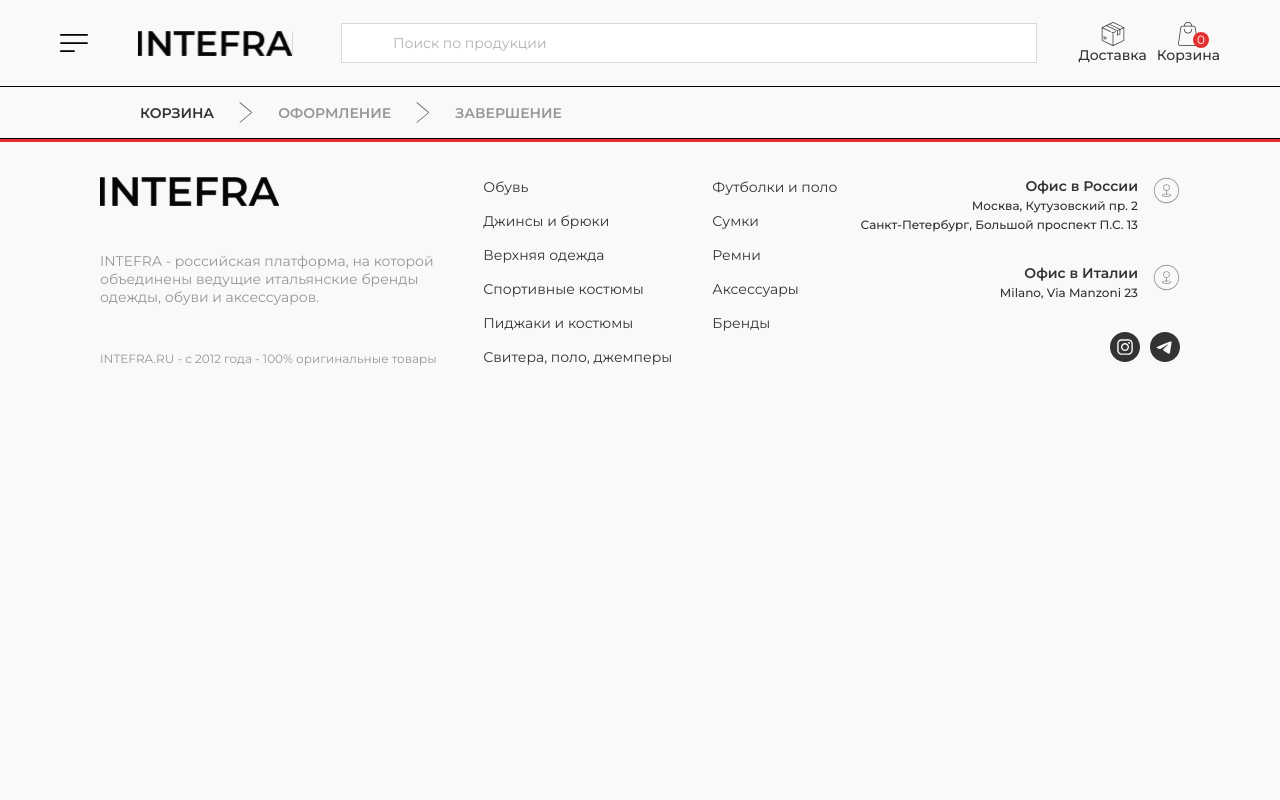
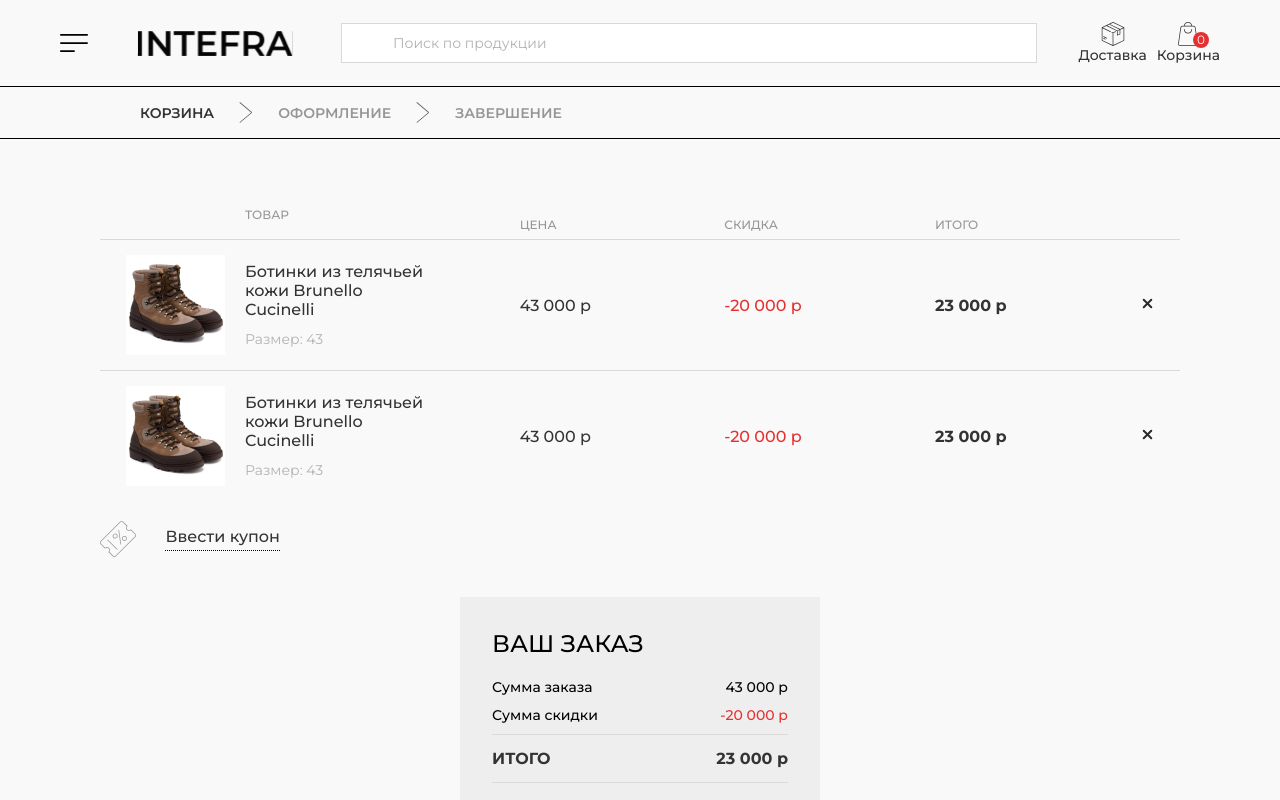
Before and after one commit to slumpthug/next-project, a Next.js app: page /basket in a window 1280 px wide. Shown: the top 800 px of the page. Built offline with nearby package versions, Linux system fonts and the light colour scheme.

Commit message:
added basketcomp

```diff
--- /dev/null
+++ b/components/basketcomp/Basketcomp-style.module.css
@@ -0,0 +1,278 @@
+.container {
+    margin: 50px 100px;
+}
+
+.basket__content {
+    padding: 50px 0px;
+    display: flex;
+    justify-content: space-between;
+    column-gap: 20px;
+}
+
+.basket__table {
+    width: 100%;
+}
+
+.basket__card {
+    position: relative;
+    width: 100%;
+    padding: 15px 25px;
+    display: flex;
+    align-items: center;
+    justify-content: space-between;
+    column-gap: 90px;
+    border-top: 1px solid #D9D9D9;
+}
+
+.basket__card:last-child {
+    border-bottom: 1px solid #D9D9D9;
+}
+
+.info__cont {
+    display: flex;
+    align-items: center;
+    column-gap: 20px;
+}
+
+.card__title h4 {
+    position: relative;
+    width: 100%;
+    font-weight: 500;
+    font-size: 16px;
+    color: #333333;
+    margin-bottom: 10px;
+}
+
+.card__title_before::before {
+    content: 'товар';
+    position: absolute;
+    top: -55px;
+    left: 0;
+    font-weight: 500;
+    font-size: 12px;
+    color: #969696;
+    text-transform: uppercase;
+}
+
+.card__title span {
+    font-weight: 400 !important;
+    font-size: 14px !important;
+    color: #B2B2B2 !important;
+}
+
+.price__cont {
+    width: 100%;
+    display: flex;
+    align-items: center;
+    justify-content: space-between;
+}
+
+.price__cont span {
+    position: relative;
+    font-weight: 500;
+    font-size: 16px;
+    color: #333333;
+}
+
+.span_before:nth-child(1)::before {
+    content: 'Цена';
+    position: absolute;
+    top: -79px;
+    left: 0;
+    font-weight: 500;
+    font-size: 12px;
+    color: #969696;
+    text-transform: uppercase;
+}
+
+.price__cont span:nth-child(2) {
+    color:#E53030;
+}
+
+.span_before:nth-child(2)::before {
+    content: 'скидка';
+    position: absolute;
+    top: -79px;
+    left: 0;
+    font-weight: 500;
+     font-size: 12px;
+     color: #969696;
+     text-transform: uppercase;
+}
+
+.price__cont span:nth-child(3) {
+    font-weight: 700;
+}
+
+.span_before:nth-child(3)::before {
+    content: 'итого';
+    position: absolute;
+    top: -79px;
+    left: 0;
+    font-weight: 500;
+     font-size: 12px;
+     color: #969696;
+     text-transform: uppercase;
+}
+
+
+.close {
+    transition: all .3s;
+}
+
+.close:hover {
+    transform: scale(1.4, 1.4);
+}
+
+.basket__btn {
+    padding: 20px 0px;
+    width: 180px;
+    display: flex;
+    align-items: center;
+    justify-content: space-between;
+}
+
+.basket__btn button{
+    padding-bottom: 4px;
+    font-weight: 500;
+    font-size: 16px;
+    color: #333333;
+    border-bottom: 1px dotted #000000;
+    cursor: pointer;
+}
+
+.basket__check {
+    width: 360px;
+    height: 390px;
+    padding: 32px;
+    background-color: #efeeee;
+}
+
+.basket__check h3 {
+    font-weight: 500;
+    font-size: 24px;
+    color: #000000;
+    margin-bottom: 20px;
+}
+
+.check__sum {
+    display: flex;
+    align-items: center;
+    justify-content: space-between;
+    margin-bottom: 10px;
+}
+
+.check__sum span {
+    font-weight: 500;
+    font-size: 14px;
+    color: #000000;
+}
+
+.blushing {
+    color: #E53030 !important;
+}
+
+.check__total {
+    padding: 14px 0px;
+    display: flex;
+    align-items: center;
+    justify-content: space-between;
+    border-top: 1px solid #D9D9D9;
+    border-bottom: 1px solid #D9D9D9;
+}
+
+.check__total span {
+    font-weight: 700;
+    font-size: 16px;
+    color: #333333;
+}
+
+.check__delivery {
+    padding: 30px 0px;
+    display: flex;
+    align-items: flex-start;
+    justify-content: space-between;
+}
+
+.delivery__text {
+    width: 170px;
+    display: flex;
+    flex-direction: column;
+    font-weight: 500;
+    font-size: 12px;
+    color: #000000;
+}
+
+.delivery__text span:last-child {
+    font-weight: 400;
+    font-size: 12px;
+    color: #969696;
+}
+
+@media (max-width: 1440px) {
+    .basket__content {
+        align-items: center;
+        flex-direction: column;
+        row-gap: 20px;
+    }
+}
+
+@media (max-width: 1140px) {
+    .basket__card {
+        column-gap: 30px;
+    }
+}
+
+@media (max-width: 1000px) {
+    .container {
+        margin: 50px;
+    }
+
+    .basket__card {
+        display: flex;
+        flex-direction: column;
+        align-items: flex-start;
+        justify-content: space-between;
+        row-gap: 40px;
+    }
+
+    .price__cont span:nth-child(1)::before {
+        content: 'Цена';
+        position: absolute;
+        top: -20px !important;
+        left: 0 !important;
+        font-weight: 500;
+        font-size: 12px;
+        color: #969696;
+        text-transform: uppercase;
+    }
+
+    .price__cont span:nth-child(2)::before {
+        content: 'скидка';
+        position: absolute;
+        top: -20px !important;
+        left: 0 !important;
+        font-weight: 500;
+        font-size: 12px;
+        color: #969696;
+        text-transform: uppercase;
+    }
+
+    .price__cont span:nth-child(3)::before {
+        content: 'итого';
+        position: absolute;
+        top: -20px !important;
+        left: 0 !important;
+        font-weight: 500;
+        font-size: 12px;
+        color: #969696;
+        text-transform: uppercase;
+    }
+
+    .close {
+        position: absolute;
+        top: 50%;
+        right: 0;
+        transform: translate(0, -50%)
+    }
+}
--- /dev/null
+++ b/components/basketcomp/Basketcomp.jsx
@@ -0,0 +1,88 @@
+import React from 'react';
+import css from './Basketcomp-style.module.css';
+import Privilege from '../privilege/Privilege';
+import Image from 'next/image';
+import ticket from '../../public/basket/ticket.svg';
+import boots from '../../public/basket/boots.png';
+import close from '../../public/basket/close.svg';
+import cdek from '../../public/basket/cdek.svg';
+// import MainButtonTwo from '../main-button-two/MainButtonTwo';
+
+const Basketcomp = () => {
+    return (
+        <div className={css.basketcomp}>
+            <div className={css.container}>
+                <div className={css.basket__content}>
+                    <div className={css.basket__table}>
+                        <div className={css.basket__card}>
+                            <div className={css.info__cont}>
+                                <Image src={boots} alt="boots" />
+                                <div className={css.card__title}>
+                                    <h4 className={css.card__title_before}>Ботинки из телячьей кожи Brunello Cucinelli</h4>
+                                    <span>Размер: 43</span>
+                                </div>
+                            </div>
+                            <div className={css.price__cont}>
+                                <span className={css.span_before}>43 000 р</span>
+                                <span className={css.span_before}>-20 000 р</span>
+                                <span className={css.span_before}>23 000 р</span>
+                                <a href="#">
+                                    <Image className={css.close} src={close} alt="cross" />
+                                </a>
+                            </div>
+                        </div>
+                        <div className={css.basket__card}>
+                            <div className={css.info__cont}>
+                                <Image src={boots} alt="boots" />
+                                <div className={css.card__title}>
+                                    <h4>Ботинки из телячьей кожи Brunello Cucinelli</h4>
+                                    <span>Размер: 43</span>
+                                </div>
+                            </div>
+                            <div className={css.price__cont}>
+                                <span>43 000 р</span>
+                                <span>-20 000 р</span>
+                                <span>23 000 р</span>
+                                <a href="#">
+                                    <Image className={css.close} src={close} alt="cross" />
+                                </a>
+                            </div>
+                        </div>
+                        <a className={css.basket__btn} href="#">
+                            <Image src={ticket} alt="ticket" />
+                            <button>
+                                Ввести купон
+                            </button>
+                        </a>
+                    </div>
+                    <div className={css.basket__check}>
+                        <h3>ВАШ ЗАКАЗ</h3>
+                        <div className={css.check__sum}>
+                            <span>Сумма заказа</span>
+                            <span>43 000 р</span>
+                        </div>
+                        <div className={css.check__sum}>
+                            <span>Сумма скидки</span>
+                            <span className={css.blushing}>-20 000 р</span>
+                        </div>
+                        <div className={css.check__total}>
+                            <span>ИТОГО</span>
+                            <span>23 000 р</span>
+                        </div>
+                        <div className={css.check__delivery}>
+                            <Image src={cdek} alt="cdek logo" />
+                            <div className={css.delivery__text}>
+                                <span>Бесплатная доставка в случае покупки товара</span>
+                                <span>Доставка в случае отказа <br/> 1 500 руб.</span>
+                            </div>
+                        </div>
+                        {/* <MainButtonTwo text='оформить заказ'/> */}
+                    </div>
+                </div>
+                <Privilege/>
+            </div>
+        </div>
+    );
+};
+
+export default Basketcomp;
--- a/src/pages/basket.jsx
+++ b/src/pages/basket.jsx
@@ -2,12 +2,14 @@
 import Header from '../../components/header/Header';
 import BottomHeader from '../../components/bottom-header/BottomHeader';
 import Footer from '../../components/footer/Footer';
+import Basketcomp from '../../components/basketcomp/Basketcomp';
 
 const basket = () => {
     return (
         <div>
             <Header/>
             <BottomHeader/>
+            <Basketcomp/>
             <Footer/>
         </div>
     );
```
